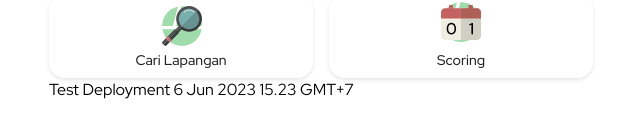
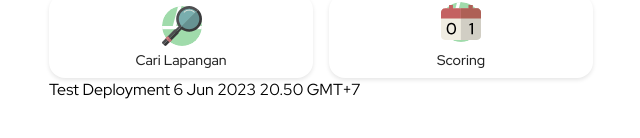
Before and after one commit to Chebytech/smasher-web, a Nuxt app: page / in a window 1280 px wide. Shown: the part 256-394 px from the top of the page, without its empty margins (319-959 px from the left). Built offline with nearby package versions, Linux system fonts and the light colour scheme.

Commit message:
Test deployment

```diff
--- a/components/home/Home.vue
+++ b/components/home/Home.vue
@@ -2,6 +2,6 @@
   <div class="p-4">
     <HomeBanner/>
     <HomeMenuSection/>
-    <p>Test Deployment 6 Jun 2023 15.23 GMT+7</p>
+    <p>Test Deployment 6 Jun 2023 20.50 GMT+7</p>
   </div>
 </template>
```
